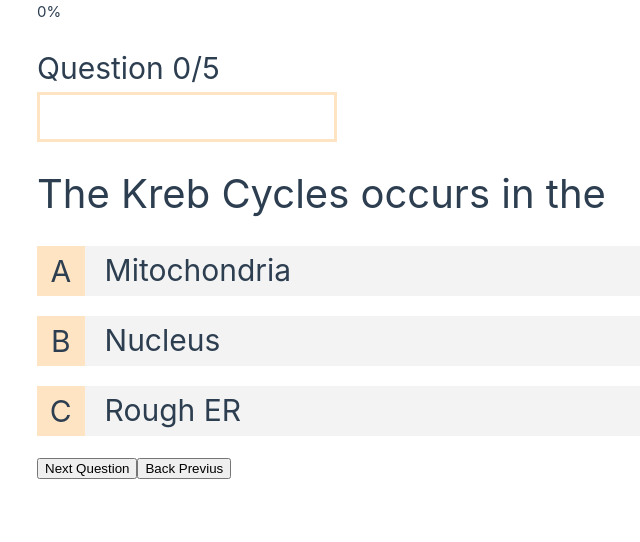
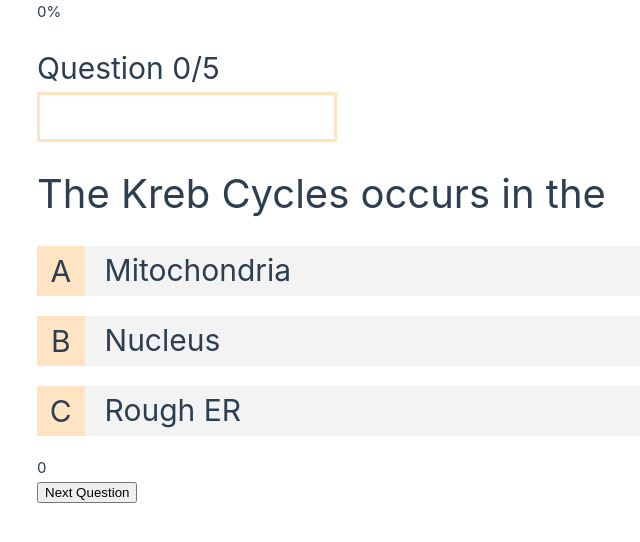
Before and after one commit to jon1267/QuizApp, a Vue app: page /quiz/1 in a window 1280 px wide. Shown: the top 542 px of the page, without its empty margins (103-743 px from the left). Built offline with nearby package versions, Linux system fonts and the light colour scheme.

Commit message:
create emit event catcher in parent el

```diff
--- a/src/views/QuizView.vue
+++ b/src/views/QuizView.vue
@@ -8,10 +8,9 @@
 
   const route = useRoute();
   const quizId = route.params.id; //console.log(quizId);
-
   const quiz = quizes.find(q => q.id == quizId); //console.log(quiz);
-
   const currentQuestionIndex = ref(0);
+  const numberCorrectAnswers = ref(0);
 
   // const && watch work together
   //const questionStatus = ref(`${currentQuestionIndex.value}/${quiz.questions.length}`)
@@ -28,7 +27,10 @@
   });
 
   const onOptionSelected = (isCorrect) => {
-    console.log("function onOptionSelected ", isCorrect)
+    if(isCorrect) {
+      numberCorrectAnswers.value++;
+    }
+    currentQuestionIndex.value++;
   }
 </script>
 
@@ -44,8 +46,9 @@
         :question="quiz.questions[currentQuestionIndex]"
         @selectOption="onOptionSelected"
       />
+      {{ numberCorrectAnswers }}
     </div>
     <button @click="currentQuestionIndex++">Next Question</button>
-    <button @click="currentQuestionIndex--">Back Previus</button>
+    <!--<button @click="currentQuestionIndex--">Back Previus</button>-->
   </div>
 </template>
```
